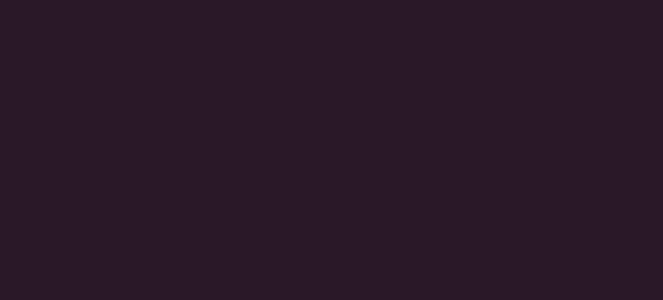
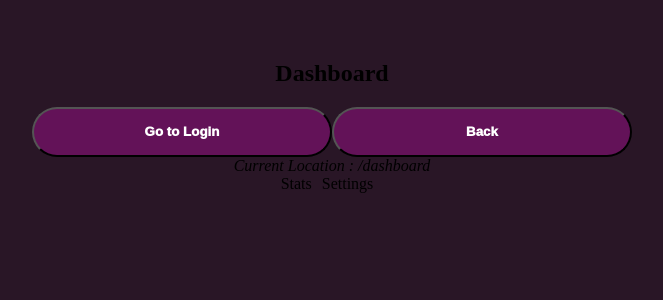
Before and after one commit to yeahmerey/my-react-app, a React (Vite) app: page /dashboard in a window 1280 px wide. Before the commit this address had no page. Shown: the top 300 px of the page, without its empty margins (308-971 px from the left). Built offline with nearby package versions, Linux system fonts and the light colour scheme.

Commit message:
fetch : lecture materials

```diff
--- a/package.json
+++ b/package.json
@@ -12,7 +12,8 @@
   "dependencies": {
     "react": "^19.1.1",
     "react-dom": "^19.1.1",
-    "react-router": "^7.9.6"
+    "react-router": "^7.9.6",
+    "react-router-dom": "^7.9.6"
   },
   "devDependencies": {
     "@eslint/js": "^9.36.0",
--- a/src/App.jsx
+++ b/src/App.jsx
@@ -3,12 +3,23 @@ import { BrowserRouter, Routes, Route } from "react-router";
 import Games from "./components/Games/Games.jsx";
 import Home from "./components/Home/Home.jsx";
 import About from "./components/About/About.jsx";
+import User from "./components/User.jsx";
+import Login from "./components/Login/Login.jsx";
+import Stats from "./components/Stats.jsx";
+import Settings from "./components/Settings.jsx";
+import Dashboard from "./components/Dashboard/Dashboard.jsx";
 function App() {
   return (
     <BrowserRouter>
       <Routes>
         <Route path="/" element={<Home />} />
         <Route path="/about" element={<About />} />
+        <Route path="/user/:id" element={<User />} />
+        <Route path="/login" element={<Login />} />
+        <Route path="/dashboard" element={<Dashboard />}>
+          <Route path="stats" element={<Stats />} />
+          <Route path="settings" element={<Settings />} />
+        </Route>
       </Routes>
     </BrowserRouter>
   );
--- a/src/components/About/About.jsx
+++ b/src/components/About/About.jsx
@@ -1,3 +1,9 @@
+import { Link } from "react-router";
 export default function About() {
-  return <h3>Welcome to About page</h3>;
+  return (
+    <>
+      <Link to={"/"}>Home page</Link>
+      <h3>Welcome to About page</h3>;
+    </>
+  );
 }
--- /dev/null
+++ b/src/components/Dashboard/Dashboard.jsx
@@ -0,0 +1,35 @@
+import { useNavigate, Outlet } from "react-router-dom";
+import Info from "../Info/Info.jsx";
+import { NavLink } from "react-router";
+const link = {
+  marginRight: 10,
+  textDecoration: "none",
+  color: "black",
+};
+
+const active = ({ isActive }) => ({
+  ...link,
+  fontWeight: isActive ? "bold" : "normal",
+});
+export default function Dashboard() {
+  const navigate = useNavigate();
+  return (
+    <>
+      <h2>Dashboard</h2>
+      <button onClick={() => navigate("/login")}>Go to Login</button>
+      <button onClick={() => navigate(-1)}>Back</button>
+      <Info />
+      <nav>
+        <NavLink to={"stats"} style={active}>
+          Stats
+        </NavLink>
+        <NavLink to={"settings"} style={active}>
+          Settings
+        </NavLink>
+      </nav>
+      <div>
+        <Outlet />
+      </div>
+    </>
+  );
+}
--- a/src/components/Home/Home.jsx
+++ b/src/components/Home/Home.jsx
@@ -1,11 +1,16 @@
+import { Link } from "react-router";
+import Games from "../Games/Games.jsx";
 export default function Home() {
   return (
     <div>
+      <Link to={"/about"}>About</Link>
       <h1>Hello to Home Page of my project.</h1>
       <img
         src="https://cdn.7days.ru/pic/c8d/1001173/1572272/86.jpg"
         alt="image of Leo"
       />
+
+      <Games />
     </div>
   );
 }
--- /dev/null
+++ b/src/components/Info/Info.jsx
@@ -0,0 +1,9 @@
+import { useLocation } from "react-router";
+export default function Info() {
+  const location = useLocation();
+  return (
+    <div>
+      <i>Current Location : {location.pathname}</i>
+    </div>
+  );
+}
--- /dev/null
+++ b/src/components/Login/Login.jsx
@@ -0,0 +1,3 @@
+export default function Login() {
+  return <p>Login page</p>;
+}
--- /dev/null
+++ b/src/components/Settings.jsx
@@ -0,0 +1,3 @@
+export default function Settings() {
+  return <p>Setting page</p>;
+}
--- /dev/null
+++ b/src/components/Stats.jsx
@@ -0,0 +1,3 @@
+export default function Stats() {
+  return <p>Stats page</p>;
+}
--- /dev/null
+++ b/src/components/User.jsx
@@ -0,0 +1,5 @@
+import { useParams } from "react-router";
+export default function User() {
+  const { id } = useParams();
+  return <h3>User ID : {id}</h3>;
+}
```
Also changed, not shown: 1 other file (tests, documents, lock files or other folders).
